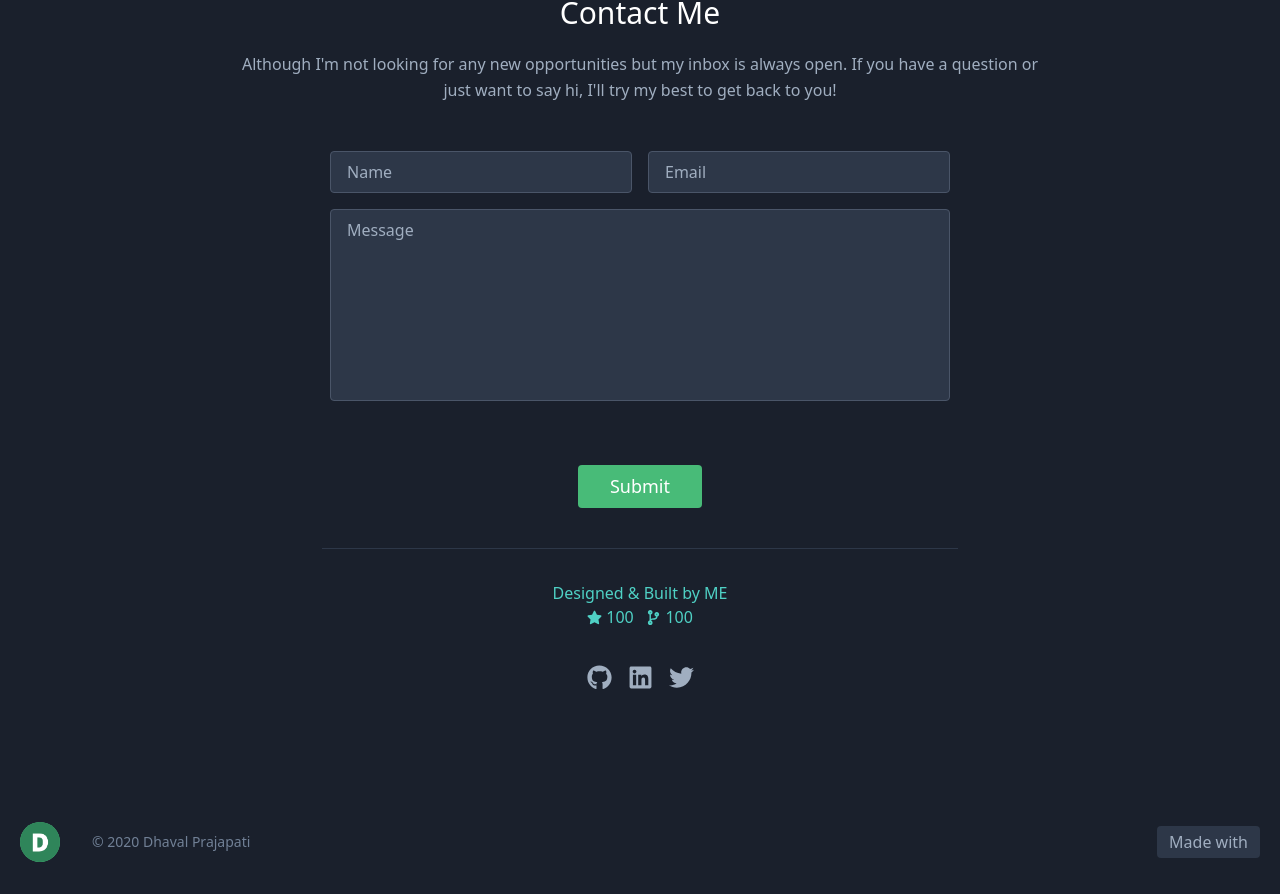
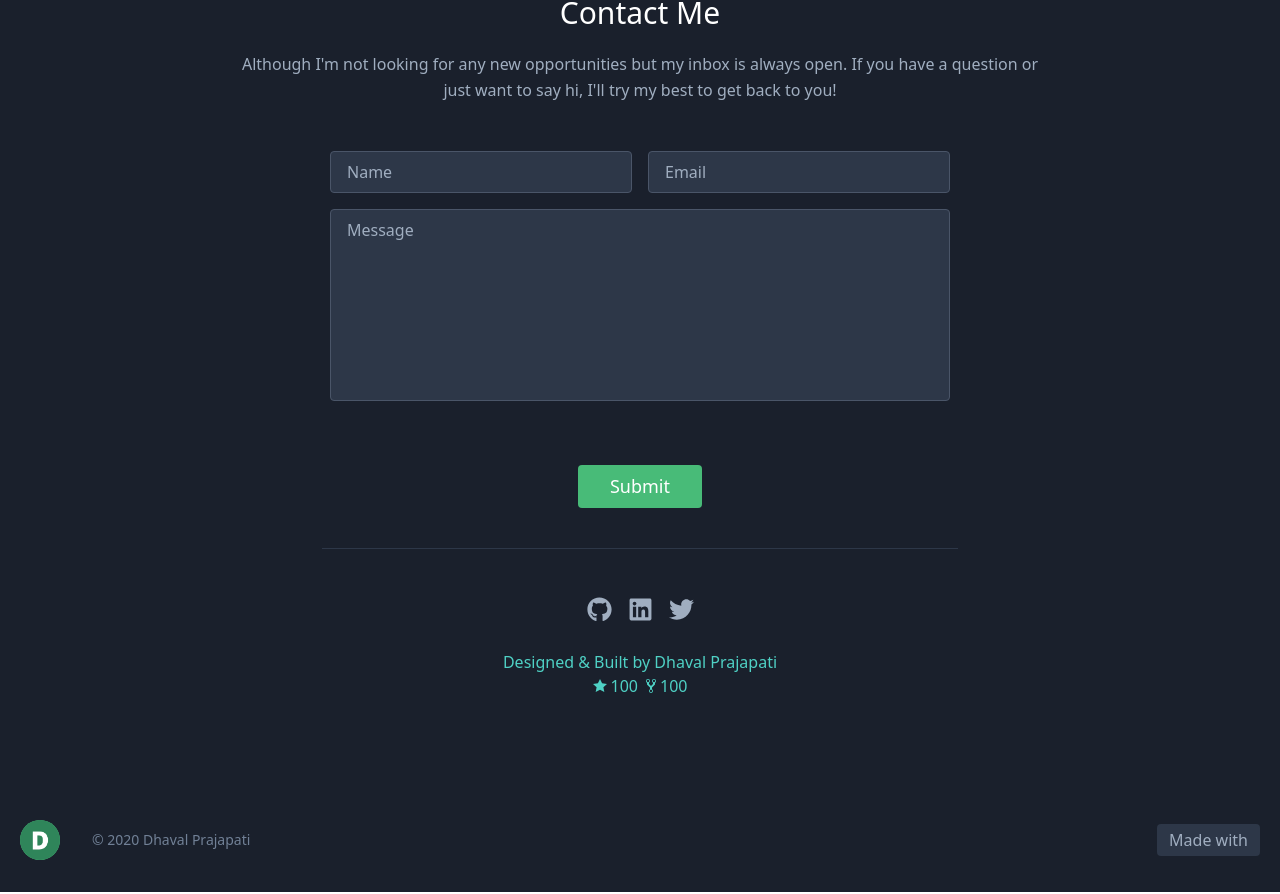
Before and after one commit to dhvl5/dhvl5-nuxt, a Nuxt app: page / in a window 1280 px wide. Shown: the part 3215-4109 px from the top of the page. Built offline with nearby package versions, Linux system fonts and the light colour scheme; no server answers; what tailwindcss-filters would draw is missing.

Commit message:
the clean-up

```diff
--- a/assets/css/tailwind.css
+++ b/assets/css/tailwind.css
@@ -3,3 +3,7 @@
 @import 'tailwindcss/components';
 /* purgecss end ignore */
 @import 'tailwindcss/utilities';
+
+html {
+    scroll-behavior: smooth;
+}
--- a/pages/index.vue
+++ b/pages/index.vue
@@ -25,7 +25,7 @@
       </div>
     </header>
     <main class="h-full w-full divide-y-2 divide-white divide-opacity-25">
-      <div class="mt-0 sm:mt-10 md:mt-10 lg:mt-10 xl:mt-32 w-full flex px-5 py-24 items-center flex-col">
+      <div class="mt-0 sm:mt-10 md:mt-10 lg:mt-10 xl:mt-32 w-full flex px-5 py-12 sm:py-24 items-center flex-col">
         <div class="lg:flex-grow md:w-1/2 lg:pr-24 md:pr-16 flex flex-col md:items-start md:text-left mb-16 md:mb-0 items-center text-center text-white">
           <h3 class="mb-8">HOWDY-DOODY!</h3>
           <h1 class="title-font sm:text-7xl text-5xl mb-8 font-medium text-white leading-none">I am
@@ -37,7 +37,7 @@
             <a href="/Dhaval_Prajapati.pdf" target="_blank" class="inline-flex text-white border border-green-500 ml-2 py-2 px-6 focus:outline-none hover:bg-green-600 rounded text-lg transform ease-in-out duration-200">Download CV</a>
           </div>
         </div>
-        <div class="pt-0 xl:pt-24 w-full h-64 flex justify-center items-center">
+        <div class="pt-0 xl:pt-24 w-full h-32 sm:h-64 flex justify-center items-center">
           <a href="#aboutme"><svg class="animate-bounce mt-4 ml-4 w-10 h-10 text-white" fill="none" stroke-linecap="round" stroke-linejoin="round" stroke-width="2" viewBox="0 0 24 24" stroke="currentColor">
             <path d="M19 14l-7 7m0 0l-7-7m7 7V3"></path>
           </svg></a>
@@ -110,7 +110,7 @@
           <p class="lg:w-2/3 mx-auto leading-relaxed text-base text-gray-500">Although I'm not looking for any new opportunities but my inbox is always open. If you have a question or just want to say hi, I'll try my best to get back to you!</p>
         </div>
         <div class="lg:w-1/2 md:w-2/3 mx-auto">
-          <div class="flex flex-wrap -m-2">
+          <div class="flex flex-wrap -m-2 justify-center">
             <div class="p-2 w-1/2">
               <input id="nameInput" v-model="form.name" class="w-full bg-gray-800 rounded border border-gray-700 text-white focus:outline-none focus:border-green-500 text-base px-4 py-2" placeholder="Name" type="text" name="name" required>
             </div>
@@ -138,10 +138,6 @@
               <button @click="submitForm" class="flex mx-auto text-white bg-green-500 border-0 py-2 px-8 focus:outline-none hover:bg-green-600 rounded text-lg transform ease-in-out duration-200">Submit</button>
             </div>
             <div class="p-2 w-full pt-8 mt-8 border-t border-gray-800 text-center">
-              <p title="Dhaval's Github" class="leading-normal mb-5 text-teal-400 flex justify-center items-center flex-wrap"><a href="https://github.com/dhvl5/dhvl5-nuxt" target="_blank" class="hover:text-teal-500 transform ease-in-out duration-200">Designed &amp; Built by ME
-                <br><font-awesome-icon class="text-2xl flex" style="width:15px; height:15px" :icon="{ prefix: 'fas', iconName: 'star' }"/> <span id="stars" class="w-full">100</span> &nbsp; <font-awesome-icon class="text-2xl" style="width:15px; height:15px" :icon="{ prefix: 'fas', iconName: 'code-branch' }"/> <span id="forks" class="w-full">100</span></a>
-              </p>
-
               <span class="inline-flex mt-4">
                 <a href="https://github.com/dhvl5/" target="_blank" class="text-gray-500">
                   <font-awesome-icon class="text-gray-500 transform ease-in-out duration-200 hover:text-white text-2xl" style="width:25px; height:25px" :icon="{ prefix: 'fab', iconName: 'github' }"/>
@@ -154,6 +150,24 @@
                 </a>
               </span>
             </div>
+            <a href="https://github.com/dhvl5/dhvl5-nuxt" target="_blank" class="text-center mt-4 leading-normal text-teal-400 hover:text-teal-500 transform ease-in-out duration-200">
+              <div>Designed &amp; Built by Dhaval Prajapati</div>
+              <div class="">
+                <span class="inline-flex items-center mr-2">
+                  <svg class="inline-block mr-1" aria-label="stars" viewBox="0 0 14 16" version="1.1" width="14" height="16" role="img">
+                    <path fill-rule="evenodd" fill="currentColor" d="M14 6l-4.9-.64L7 1 4.9 5.36 0 6l3.6 3.26L2.67 14 7 11.67 11.33 14l-.93-4.74L14 6z"></path>
+                  </svg>
+                  <span id="stars">100</span>
+                </span>
+                <span class="inline-flex items-center">
+                  <svg class="inline-block mr-1" aria-label="forks" viewBox="0 0 10 16" version="1.1" width="10" height="16" role="img">
+                    <path fill-rule="evenodd" fill="currentColor" d="M8 1a1.993 1.993 0 0 0-1 3.72V6L5 8 3 6V4.72A1.993 1.993 0 0 0 2 1a1.993 1.993 0 0 0-1 3.72V6.5l3 3v1.78A1.993 1.993 0 0 0 5 15a1.993 1.993 0 0 0 1-3.72V9.5l3-3V4.72A1.993 1.993 0 0 0 8 1zM2 4.2C1.34 4.2.8 3.65.8 3c0-.65.55-1.2 1.2-1.2.65 0 1.2.55 1.2 1.2 0 .65-.55 1.2-1.2 1.2zm3 10c-.66 0-1.2-.55-1.2-1.2 0-.65.55-1.2 1.2-1.2.65 0 1.2.55 1.2 1.2 0 .65-.55 1.2-1.2 1.2zm3-10c-.66 0-1.2-.55-1.2-1.2 0-.65.55-1.2 1.2-1.2.65 0 1.2.55 1.2 1.2 0 .65-.55 1.2-1.2 1.2z">
+                    </path>
+                  </svg>
+                <span id="forks">100</span>
+                </span>
+              </div>
+            </a>
           </div>
         </div>
       </div>
```
